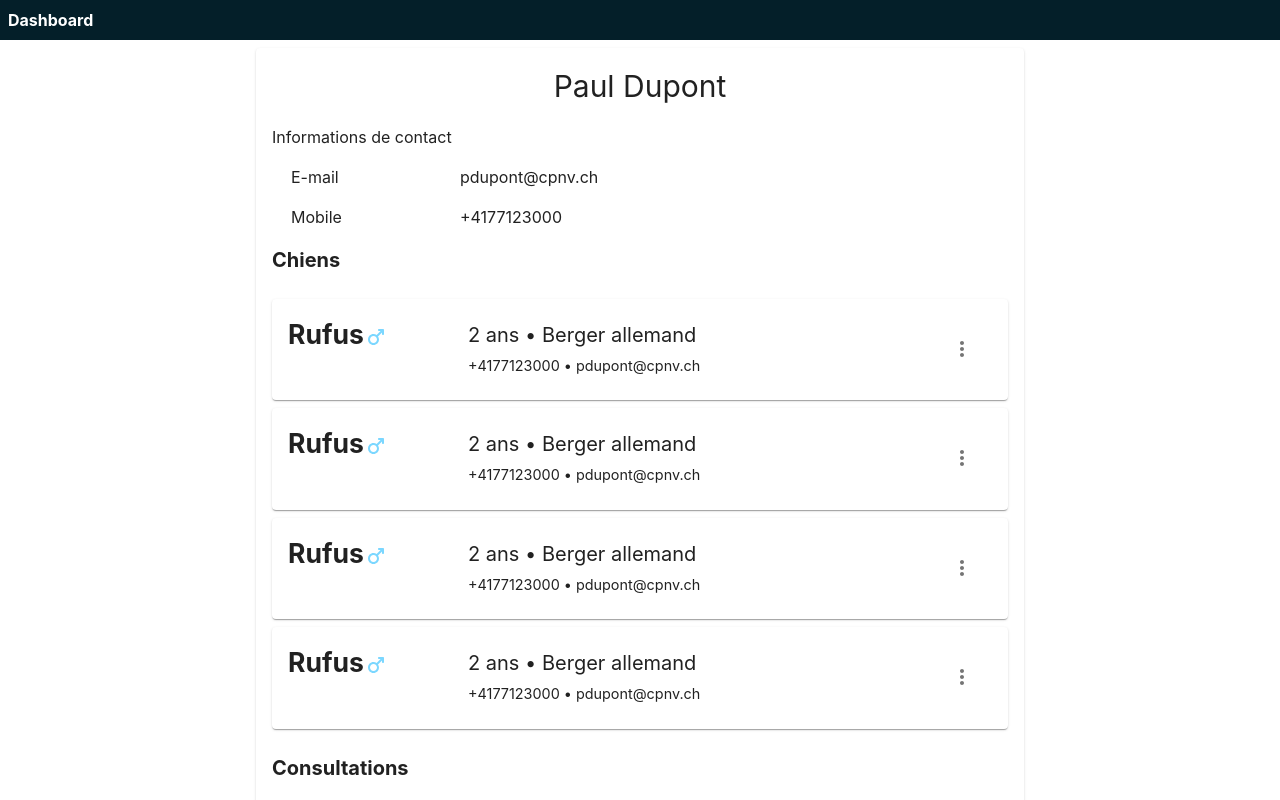
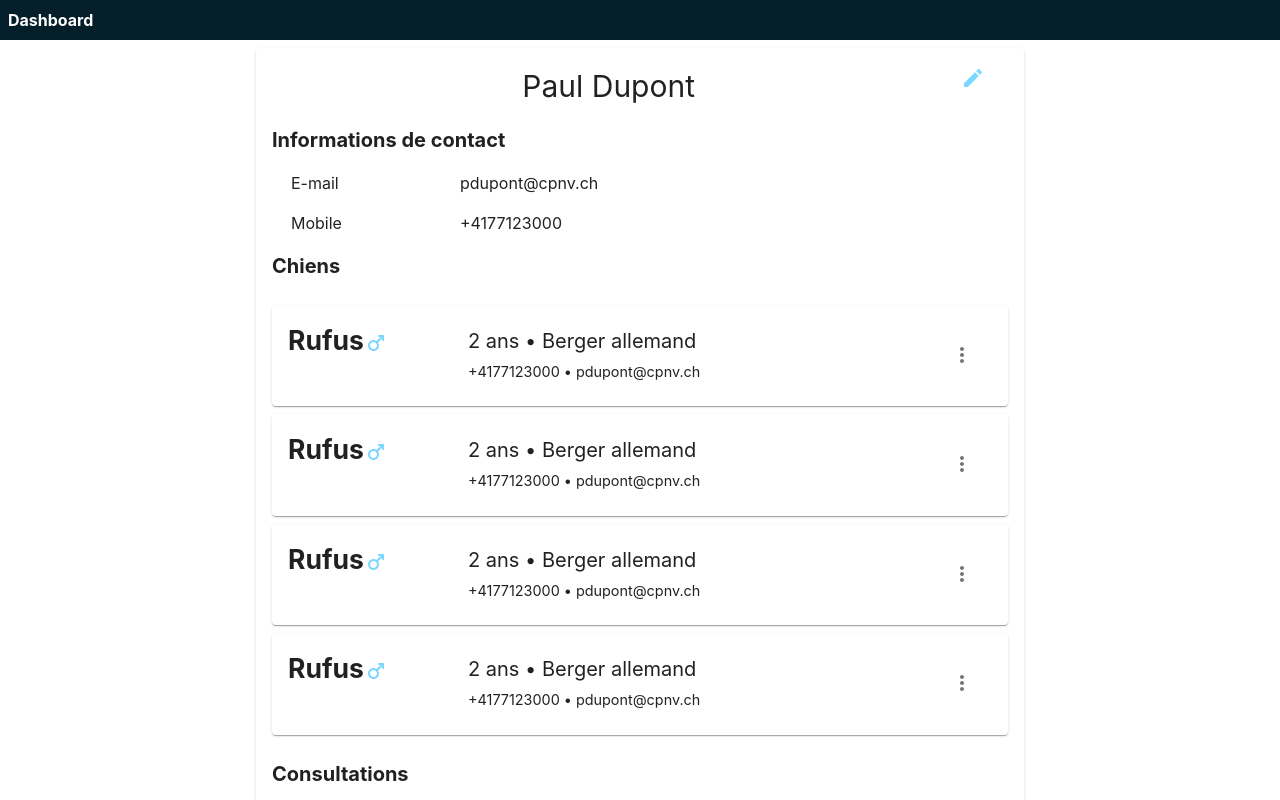
Before and after one commit to CPNV-ES/PRW3_What-The-Dog, a Next.js app: page /clients/123 in a window 1280 px wide. Shown: the top 800 px of the page. Built offline with nearby package versions, Linux system fonts and the light colour scheme.

Commit message:
Add edit link

```diff
--- a/src/pages/clients/[id].tsx
+++ b/src/pages/clients/[id].tsx
@@ -7,6 +7,8 @@ import { Grid } from "@mui/material";
 import Card from "@mui/material/Card";
 import CardContent from "@mui/material/CardContent";
 import { DogCard } from "../../ui/DogCard";
+import Edit from "@mui/icons-material/Edit";
+import { Link } from '../../ui/core/Link';
 
 const client: Client = {
   id: 0,
@@ -58,10 +60,24 @@ const ClientView = () => {
       <Card sx={{ maxWidth: 768, mx: "auto", marginY: 1 }}>
         <CardContent sx={{ paddingX: 2 }}>
           <Grid container spacing={2}>
-            <Grid item xs={12} style={{ display: 'flex', alignItems: 'center', justifyContent: 'center', fontSize: 30 }}>
+            <Grid
+              item
+              xs={11}
+              style={{
+                display: "flex",
+                alignItems: "center",
+                justifyContent: "center",
+                fontSize: 30,
+              }}
+            >
               {client.firstname} {client.lastname}
             </Grid>
-            <Grid item xs={12}>
+            <Grid item xs={1}>
+              <Link href="/clients/123/edit">
+                <Edit style={{ color: "#7BD7FF" }} />
+              </Link>
+            </Grid>
+            <Grid item xs={12} style={{ fontSize: 20, fontWeight: "bold" }}>
               Informations de contact
             </Grid>
             <Grid item xs={3} style={{ paddingLeft: 35 }}>
```
